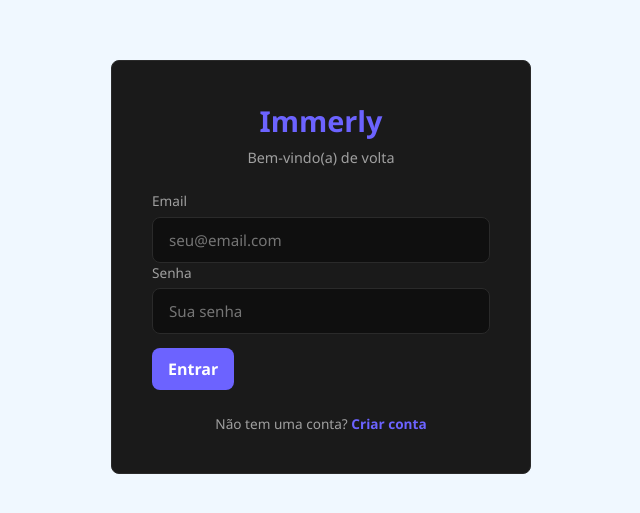
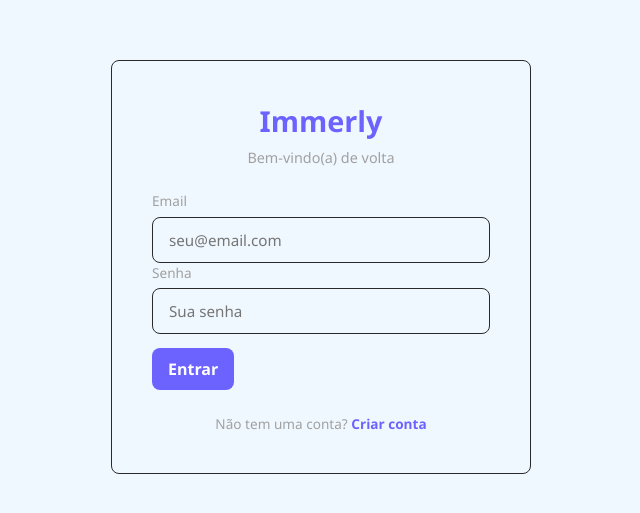
Before and after one commit to AlefSillva/Immerly, a React app in the folder frontend/: page /login in a window 1280 px wide. Shown: the part 133-646 px from the top of the page, without its empty margins (319-959 px from the left). Built offline with nearby package versions, Linux system fonts and the light colour scheme; the HTML template or start-up script is replaced by a standard one.

Commit message:
fix: correct typos in Carrossel component causing empty card rendering

```diff
--- a/frontend/src/components/cards/cardRecurso/CardRecurso.module.css
+++ b/frontend/src/components/cards/cardRecurso/CardRecurso.module.css
@@ -1,5 +1,5 @@
 .card {
-    background-color: var(--cor-superficie);
+    background-color: #612940;
     border: 1px solid var(--cor-borda);
     border-radius: var(--raio-borda);
     padding: 1.25rem;
@@ -44,7 +44,7 @@
 .nome {
     font-size: 0.95rem;
     font-weight: 600;
-    color: var(--cor-texto);
+    color: var(--cor-texto-suave);
     line-height: 1.3;
 }
 
--- a/frontend/src/components/carrossel/Carrossel.jsx
+++ b/frontend/src/components/carrossel/Carrossel.jsx
@@ -9,14 +9,14 @@ function Carrossel({ titulo, recursos }) {
             <h2 className={ styles.titulo }>{ titulo }</h2>
 
             <div className={styles.faixa}>
-                {recursos.map((recuurso) => (
+                {recursos.map((recurso) => (
                     <CardRecurso
-                        key={recuurso.id}
-                        nome={recursos.nome}
-                        tipo={recursos.tipo}
-                        nivel={recursos.nivel}
-                        descricao={recursos.descricao}
-                        link_externo={recursos.link_externo}
+                        key={recurso.id}
+                        nome={recurso.nome}
+                        tipo={recurso.tipo}
+                        nivel={recurso.nivel}
+                        descricao={recurso.descricao}
+                        link_externo={recurso.link_externo}
                     />
                 ))}
             </div>
--- a/frontend/src/pages/dashboard/Dashboard.module.css
+++ b/frontend/src/pages/dashboard/Dashboard.module.css
@@ -5,7 +5,7 @@
     width: 100vw;
     height: 100vh;
     overflow-x: hidden;
-    background-color: aliceblue;
+    background-color: var(--cor-fundo);
 }
 
 .titulo {
--- a/frontend/src/styles/global.css
+++ b/frontend/src/styles/global.css
@@ -6,8 +6,8 @@
 
 :root {
     --cor-primaria: #6c63ff;
-    --cor-fundo: #0f0f0f;
-    --cor-supericie: #1a1a1a;
+    --cor-fundo: aliceblue;
+    --cor-superficie: #1a1a1a;
     --cor-borda: #2a2a2a;
     --cor-texto: #ffffff;
     --cor-texto-suave: #a0a0a0;
@@ -17,7 +17,7 @@
 }
 
 body {
-    background-color: aliceblue;;
+    background-color: var(--cor-fundo);
     color: var(--cor-texto);
     font-family: 'Segoe UI', sans-serif;
     min-height: 100vh;
```
